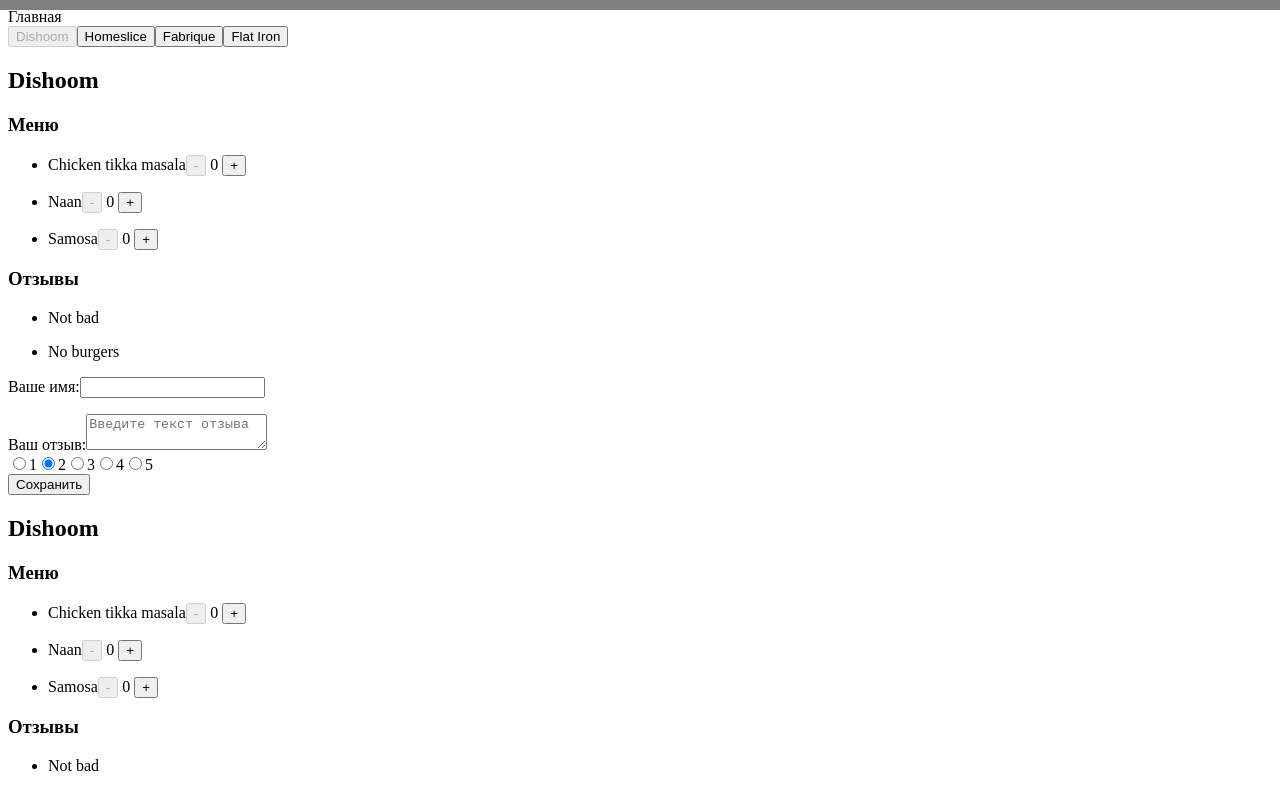
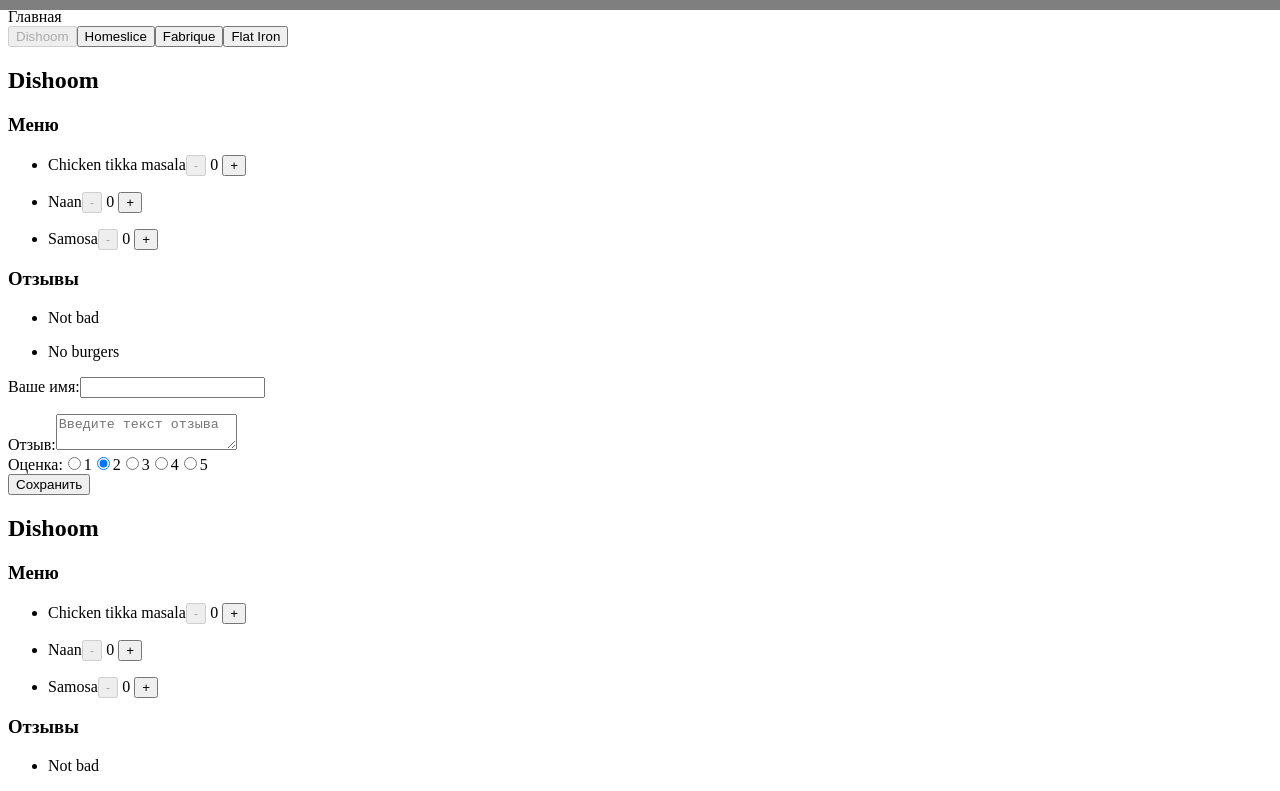
Before and after one commit to aliya-niki/anyfood, a React (Vite) app: page / in a window 1280 px wide. Shown: the top 791 px of the page. Built offline with nearby package versions, Linux system fonts and the light colour scheme.

Commit message:
lecture-4: edit components

```diff
--- a/src/components/add-review-form/component.jsx
+++ b/src/components/add-review-form/component.jsx
@@ -42,7 +42,8 @@
           />
         </label>
       </p>
-      <label>Ваш отзыв:
+      <label>
+        Отзыв:
         <textarea
           name="description"
           placeholder="Введите текст отзыва"
--- a/src/components/review-rating/component.jsx
+++ b/src/components/review-rating/component.jsx
@@ -4,6 +4,7 @@
 export const ReviewRating = ({checkedValue, onChange}) => {
   return (
     <div>
+      Оценка:
       {RATING_NUMBERS.map((ratingNumber) => (
         <label>
           <input
--- a/src/components/scroll-progress-bar/component.jsx
+++ b/src/components/scroll-progress-bar/component.jsx
@@ -4,7 +4,7 @@
   const [scrolled, setScrolled] = useState(0);
 
   useEffect(() => {
-    const progressBarHandler = () => {
+    const handleScrollBar = () => {
       const totalScroll = document.documentElement.scrollTop;
       const windowHeight = document.documentElement.scrollHeight - document.documentElement.clientHeight;
       const scrolled = `${totalScroll / windowHeight}`;
@@ -12,9 +12,9 @@
       setScrolled(scrolled);
     };
 
-    window.addEventListener("scroll", progressBarHandler);
+    window.addEventListener("scroll", handleScrollBar);
 
-    return () => window.removeEventListener('scroll', progressBarHandler);
+    return () => window.removeEventListener('scroll', handleScrollBar);
   }, []);
 
 
```
